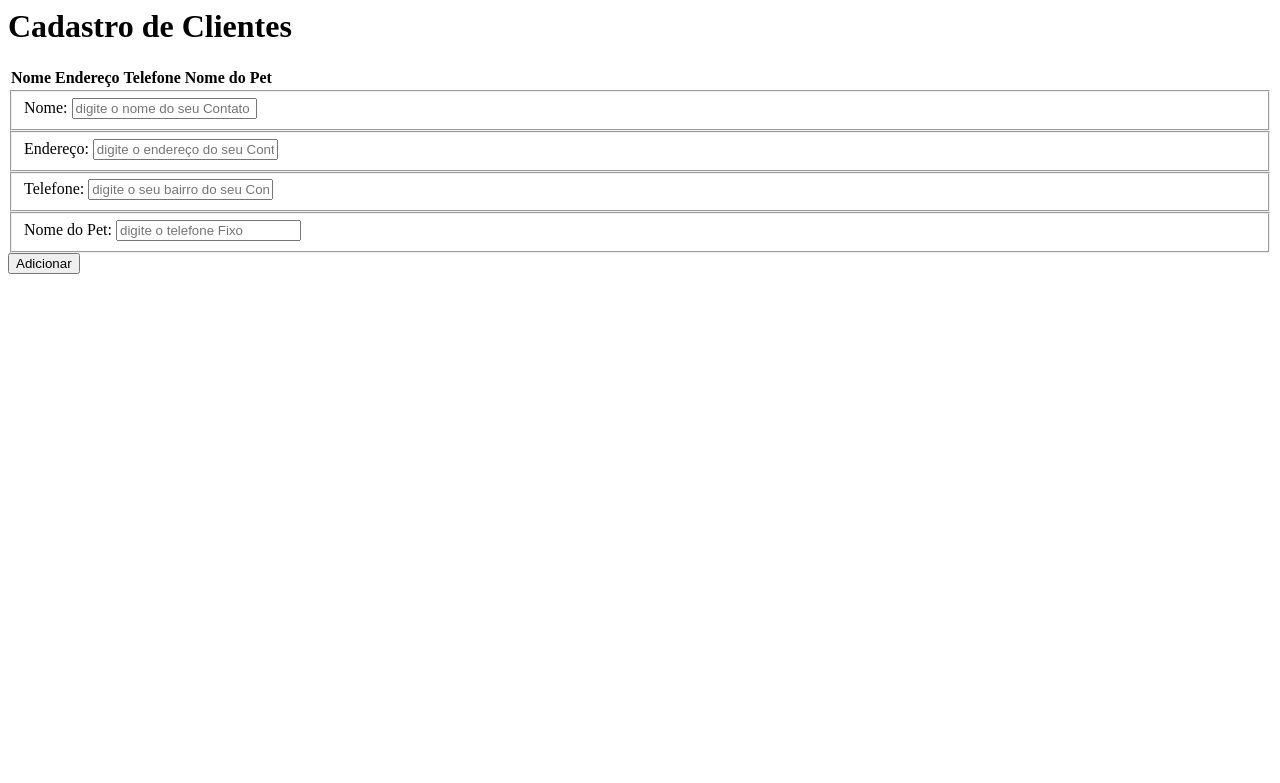
After one commit to augustoamaro/cleanpet, a PHP site: page /clientes.php in a window 1280 px wide. The commit adds this page. Shown: the top 783 px of the page. Run offline with PHP 8.4, Linux system fonts and the light colour scheme; lists and menus that the app fills with data are empty.

Commit message:
ajustes dashboard

```diff
--- /dev/null
+++ b/clientes.php
@@ -0,0 +1,52 @@
+
+<html>
+<head>
+    <meta charset="utf-8">
+    <meta http-equiv="X-UA-Compatible" content="IE=edge">
+    <title>Cadastro de Clientes</title>
+</head>
+<body>
+    <header>
+        <div class="container">
+            <h1>Cadastro de Clientes</h1>
+        </div>
+    </header>
+    <main class="container">
+        <section>
+            <table>
+                <tr>
+                    <th>Nome</th>
+                    <th>Endereço</th>
+                    <th>Telefone</th>
+                    <th>Nome do Pet</th>
+                </tr>
+                <tbody class="contato">
+
+                </tbody>
+            </table>
+        </section>
+        <section>
+            <form id="formulario" >
+                <fieldset>
+                    <label for="campo-nome">Nome:</label>
+                    <input id="campo-nome" type="text" placeholder="digite o nome do seu Contato">
+                </fieldset>
+                <fieldset class="campo-endereco">
+                    <label for="campo-endereco">Endereço:</label>
+                    <input id="campo-endereco" type="text" placeholder="digite o endereço do seu Contato">
+                </fieldset>
+                <fieldset class="campo-bairro">
+                    <label for="campo-bairro">Telefone:</label>
+                    <input id="campo-bairro" type="text" placeholder="digite o seu bairro do seu Contato">
+                </fieldset>
+                <fieldset class="campo-endereco">
+                    <label for="campo-telefoneFixo">Nome do Pet:</label>
+                    <input id="campo-telefoneFixo" type="text" placeholder="digite o telefone Fixo">
+                </fieldset>
+                <button id="adicionar-contato" class="botao bto-principal">Adicionar</button>
+            </form>
+        </section>
+    </main>
+    <script src="./static/js/dashboard.js"></script>
+</body>
+</html>
--- a/dashboard.php
+++ b/dashboard.php
@@ -22,7 +22,7 @@
         <a class="menu-link" href="#">Dashboard</a>
       </li>
       <li>
-        <a class="menu-link" href="#">Clientes</a>
+        <a class="menu-link" href="./clientes.php">Clientes</a>
       </li>
       <li>
         <a class="menu-link" href="#">Vendedores</a>
--- a/registrar.php
+++ b/registrar.php
@@ -36,7 +36,7 @@
 	}
 
 	if(isset($_GET['action']) && $_GET['action'] == 'joined') {
-		$errMsg = 'Registrado com Sucesso. <a href="index2.php">Logar</a>';
+		$errMsg = 'Registrado com Sucesso. <a href="login.php">Logar</a>';
 	}
 ?>
 
--- /dev/null
+++ b/static/js/dashboard.js
@@ -0,0 +1,31 @@
+var contatos = [
+    document.querySelector("#campo-nome"),
+    document.querySelector("#campo-endereco"),
+    document.querySelector("#campo-bairro"),
+    document.querySelector("#campo-telefoneFixo"),
+    document.querySelector("#campo-celular"),
+    ];
+    console.log(contatos);
+
+    document.querySelector('#formulario').addEventListener("submit", function(event){
+
+    event.preventDefault();
+
+    var tr = document.createElement('tr');
+
+    contatos.forEach(function(posicao) {
+        td = document.createElement('td');
+        td.textContent = posicao.value;
+        tr.appendChild(td);
+    });
+
+    var tabela = document.querySelector("table tbody");
+
+    tabela.appendChild(tr);
+
+    for(var i=0;i <=contatos.length;i++){
+        this[i].value ='';
+    }
+
+    contatos[0].focus();
+});
```
